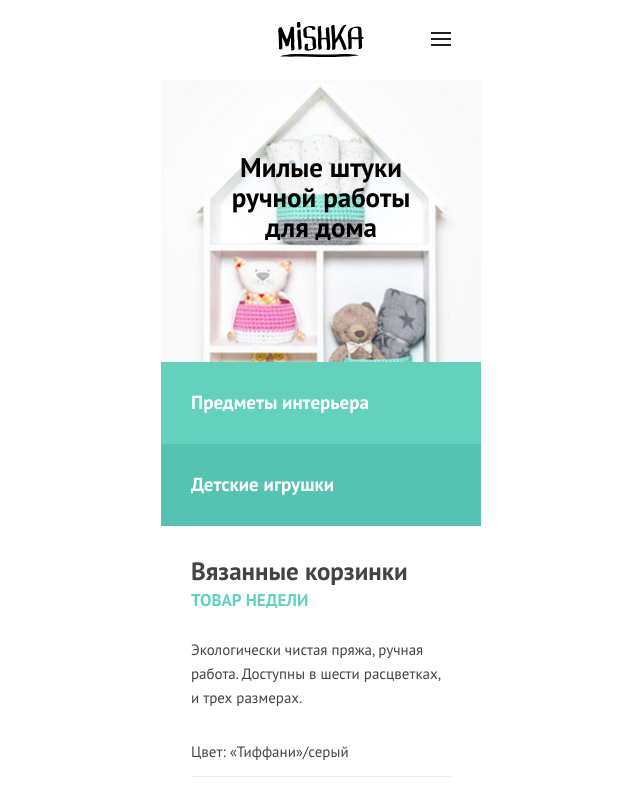
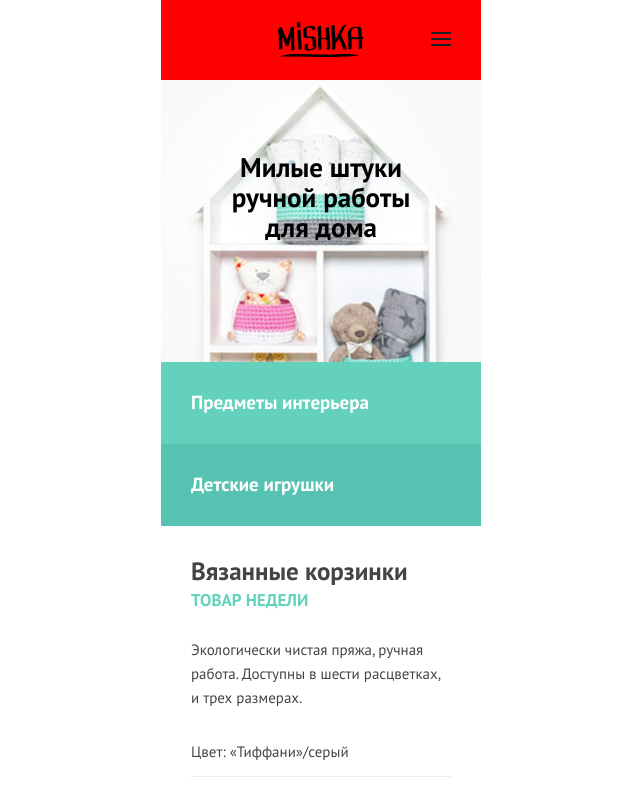
Before and after one commit to Zhanna1612/37146-mishka, a website: page source/index.html in a window 1280 px wide. Shown: the top 788 px of the page, without its empty margins (319-959 px from the left). Drawn offline with nearby package versions, Linux system fonts and the light colour scheme; files that its build step writes are made by us from their sources.

Commit message:
Добавила медиазапрос в page-header.less

```diff
--- a/source/less/page-header.less
+++ b/source/less/page-header.less
@@ -15,3 +15,15 @@
   height: 35px;
   padding: 22px 0;
 }
+
+@media (min-width: 768px) {
+  .page-header {
+    background-color: blue;
+  }
+}
+
+@media (min-width: 1200px) {
+  .page-header {
+    background-color: red;
+  }
+}
```
